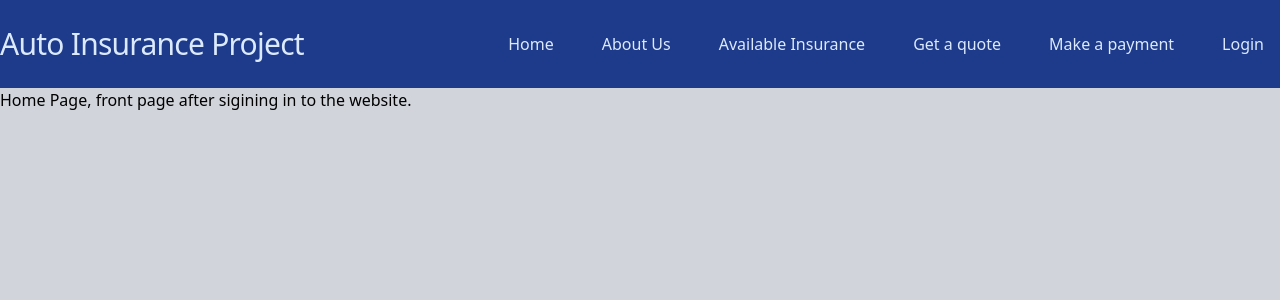
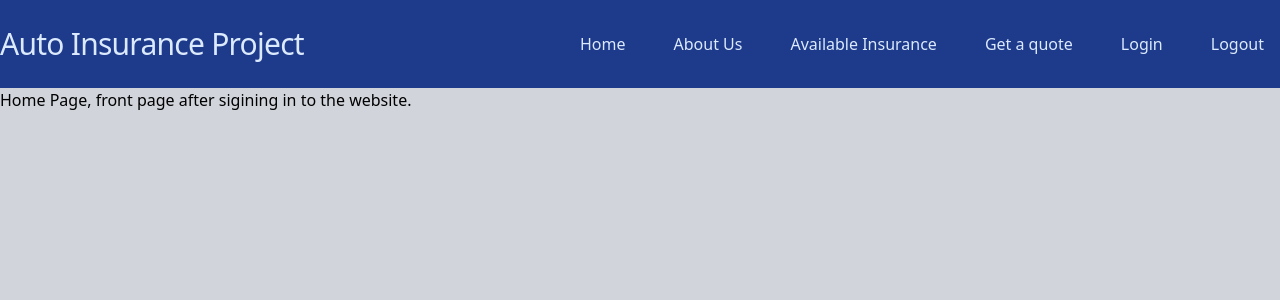
Before and after one commit to Josesimplecoding/finalproject, a Vue app: page / in a window 1280 px wide. Shown: the top 300 px of the page. Built offline with nearby package versions, Linux system fonts and the light colour scheme.

Commit message:
Login Logic

```diff
--- a/src/components/Nav.vue
+++ b/src/components/Nav.vue
@@ -1,3 +1,8 @@
+<script setup>
+import useAuth from '../composable/useAuth';
+const { isAuthenticated, logout } = useAuth()
+</script>
+
 <template>
     <div class="text-blue-100 bg-blue-900">
         <div class="container flex items-center justify-between mx-auto">
@@ -16,12 +21,15 @@
                     <router-link to="/quote">
                         <li class="px-4 py-8 hover:cursor-pointer hover:bg-blue-100 hover:text-blue-800">Get a quote</li>
                     </router-link>
-                    <router-link to="/payment">
+                    <router-link v-if="!isAuthenticated" to="/login">
+                        <li class="px-4 py-8 hover:cursor-pointer hover:bg-blue-100 hover:text-blue-800">Login</li>
+                    </router-link>
+                    <router-link v-else to="/payment">
                         <li class="px-4 py-8 hover:cursor-pointer hover:bg-blue-100 hover:text-blue-800">Make a payment</li>
                     </router-link>
-                    <router-link to="/login">
-                        <li class="px-4 py-8 hover:cursor-pointer hover:bg-blue-100 hover:text-blue-800">Login</li>
-                    </router-link>
+                    <button @click="logout">
+                        <li class="px-4 py-8 hover:cursor-pointer hover:bg-blue-100 hover:text-blue-800">Logout</li>
+                    </button>
                 </ul>
             </nav>
         </div>
--- /dev/null
+++ b/src/composable/useAuth.js
@@ -0,0 +1,31 @@
+import {ref} from "vue";
+
+const isAuthenticated = ref(false);
+
+const user = ref();
+
+const usersFromDB = [
+    { username: "admin", password: "admin", name: "Aministrator"},
+    { username: "Jsala", password: "Jsala", name: "Jose"}
+];
+
+const useAuth = () => {
+    const login = (username, password) => {
+        const userFromDB = usersFromDB.find(
+          (user) => user.username === username && user.password === password
+        );
+
+        if (userFromDB) {
+          isAuthenticated.value = true;
+          user.value = userFromDB.name;
+        }
+    };
+    const logout = () => {
+        isAuthenticated.value = false;
+        user.value = "";
+    };
+
+    return { isAuthenticated, login, logout, user };
+};
+
+export default useAuth;
--- a/src/pages/payment.vue
+++ b/src/pages/payment.vue
@@ -1,3 +1,3 @@
 <template>
-    <h1>Page that will allow customers to make a payment.</h1>
+    <h1>This page is only visible when signed in</h1>
 </template>
--- a/src/router.js
+++ b/src/router.js
@@ -33,6 +33,9 @@ const routes = [
         path: "/payment",
         name: "Make a payment",
         component: Payment,
+        beforeEnter: (to, from, next) => {
+            next("/");
+        }
     },
     {
         path: "/login",
```
